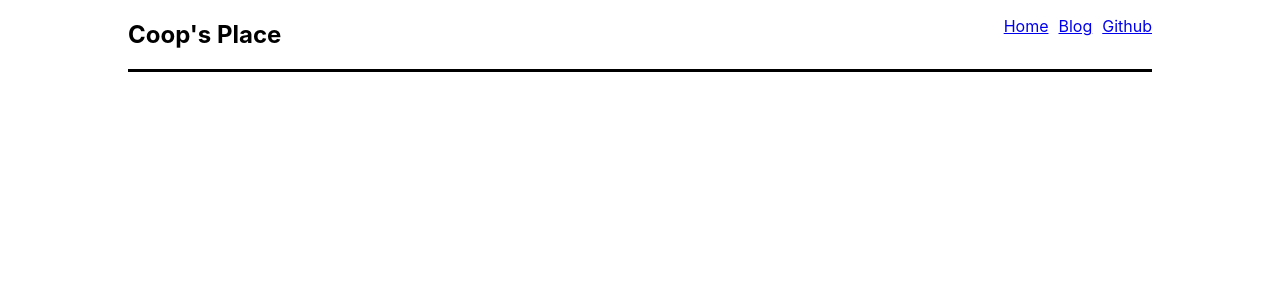
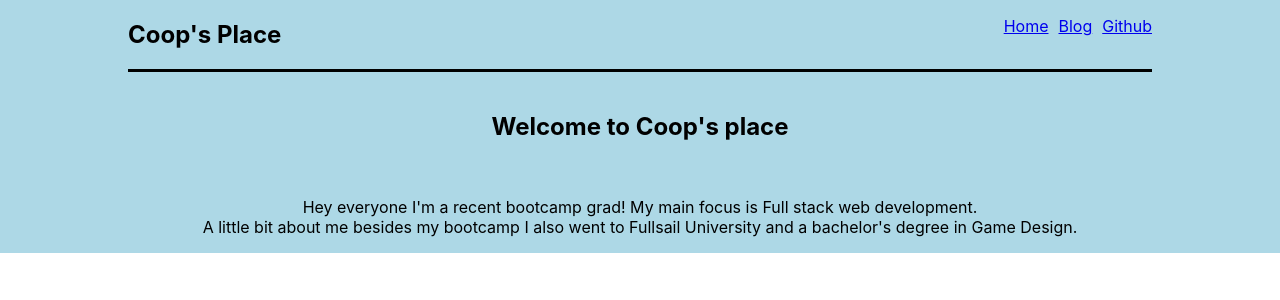
Before and after one commit to DannyCoop/personal-site, a React (Create React App) app: page / in a window 1280 px wide. Shown: the top 300 px of the page. Built offline with nearby package versions, Linux system fonts and the light colour scheme.

Commit message:
Added an about component and added a little about bio

```diff
--- /dev/null
+++ b/src/About/About.css
@@ -0,0 +1,7 @@
+div{
+    display: flex;
+    flex-direction: column;
+}
+.AboutMe{
+
+}
--- /dev/null
+++ b/src/About/About.js
@@ -0,0 +1,16 @@
+import React from 'react'
+import './About.css'
+
+
+function About (props) {
+    return(
+        <div>
+            <h2>Welcome to Coop's place</h2><br/>
+            <p className="AboutMe">Hey everyone I'm a recent bootcamp grad! My main focus is Full stack web development. <br/> A little bit about me besides my bootcamp I also went to Fullsail University and a bachelor's degree in Game Design.</p>
+        </div>
+
+    )
+}
+
+
+export default About
--- a/src/App.css
+++ b/src/App.css
@@ -1,5 +1,8 @@
 .App {
-  text-align: center;
+  display: flex;
+  flex-direction: column;
   width: 100%;
   height: 100%;
+  text-align: center;
+  background-color: lightblue;
 }
--- a/src/App.js
+++ b/src/App.js
@@ -1,10 +1,12 @@
 import Navbar from './Navbar/Navbar'
+import About from './About/About'
 import './App.css';
 
 function App() {
   return (
     <div className="App">
-        <Navbar/>
+        <Navbar/><br/>
+        <About/>
     </div>
   );
 }
--- a/src/Navbar/Navbar.css
+++ b/src/Navbar/Navbar.css
@@ -5,7 +5,7 @@ div{
 .navBar{
     display: flex;
     justify-content: space-between;
-    width: 100%;
+    width: 80%;
     margin-left: 8rem;
     margin-right: 8rem;
     border-bottom: black;
```
